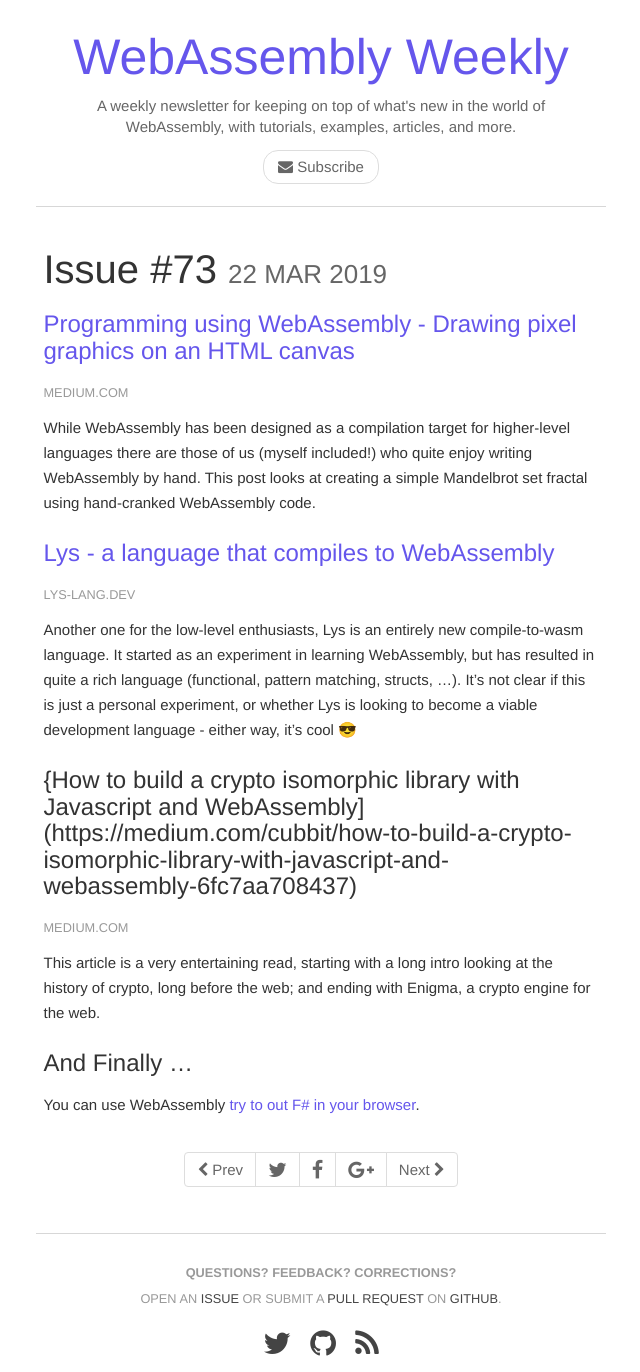
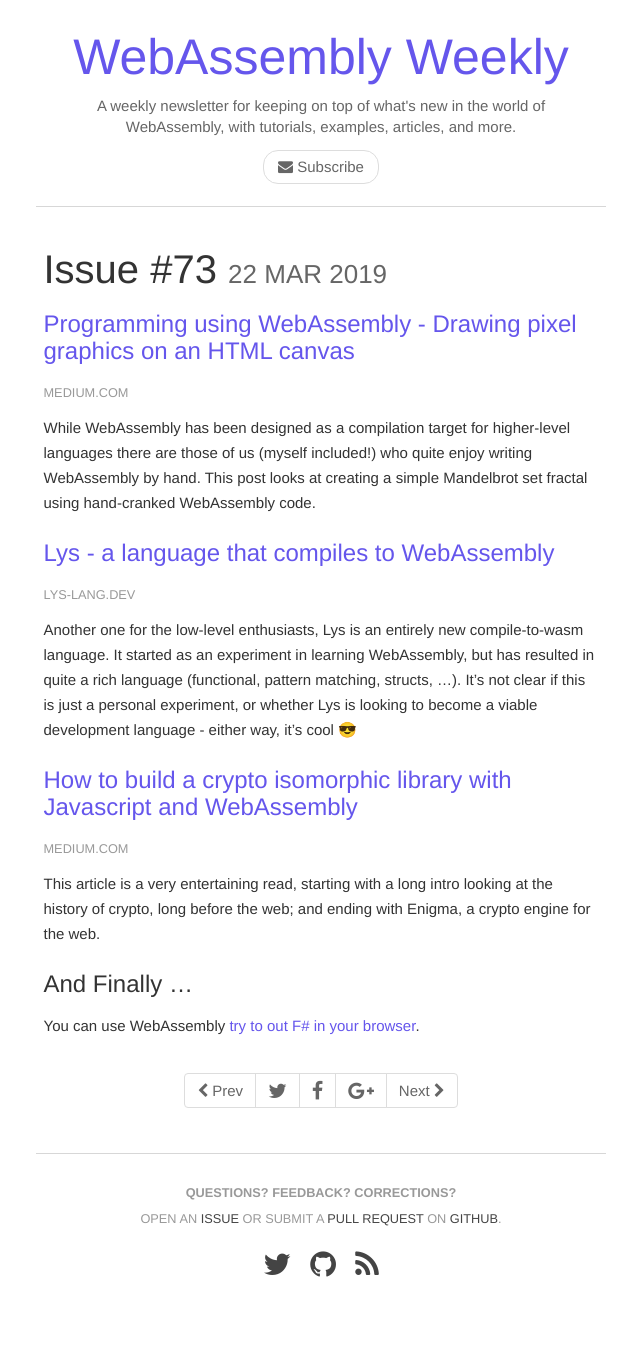
Before and after one commit to ColinEberhardt/wasmweekly, a Jekyll site: the page built from _posts/2019-03-22-issue-73.md, in a window 1280 px wide. Shown: the whole page, without its empty margins (319-959 px from the left). Built offline with Jekyll 4.4.1, drawn with Linux system fonts in a browser that asks for light colours; after the commit the page ends 1293 px from its top, so only the background shows below that.

Commit message:
fix: Markdown link

```diff
--- a/_posts/2019-03-22-issue-73.md
+++ b/_posts/2019-03-22-issue-73.md
@@ -16,7 +16,7 @@
 
 Another one for the low-level enthusiasts, Lys is an entirely new compile-to-wasm language. It started as an experiment in learning WebAssembly, but has resulted in quite a rich language (functional, pattern matching, structs, ...). It's not clear if this is just a personal experiment, or whether Lys is looking to become a viable development language - either way, it's cool 😎
 
-### {How to build a crypto isomorphic library with Javascript and WebAssembly](https://medium.com/cubbit/how-to-build-a-crypto-isomorphic-library-with-javascript-and-webassembly-6fc7aa708437)
+### [How to build a crypto isomorphic library with Javascript and WebAssembly](https://medium.com/cubbit/how-to-build-a-crypto-isomorphic-library-with-javascript-and-webassembly-6fc7aa708437)
 
 <small>MEDIUM.COM</small>
 
```
